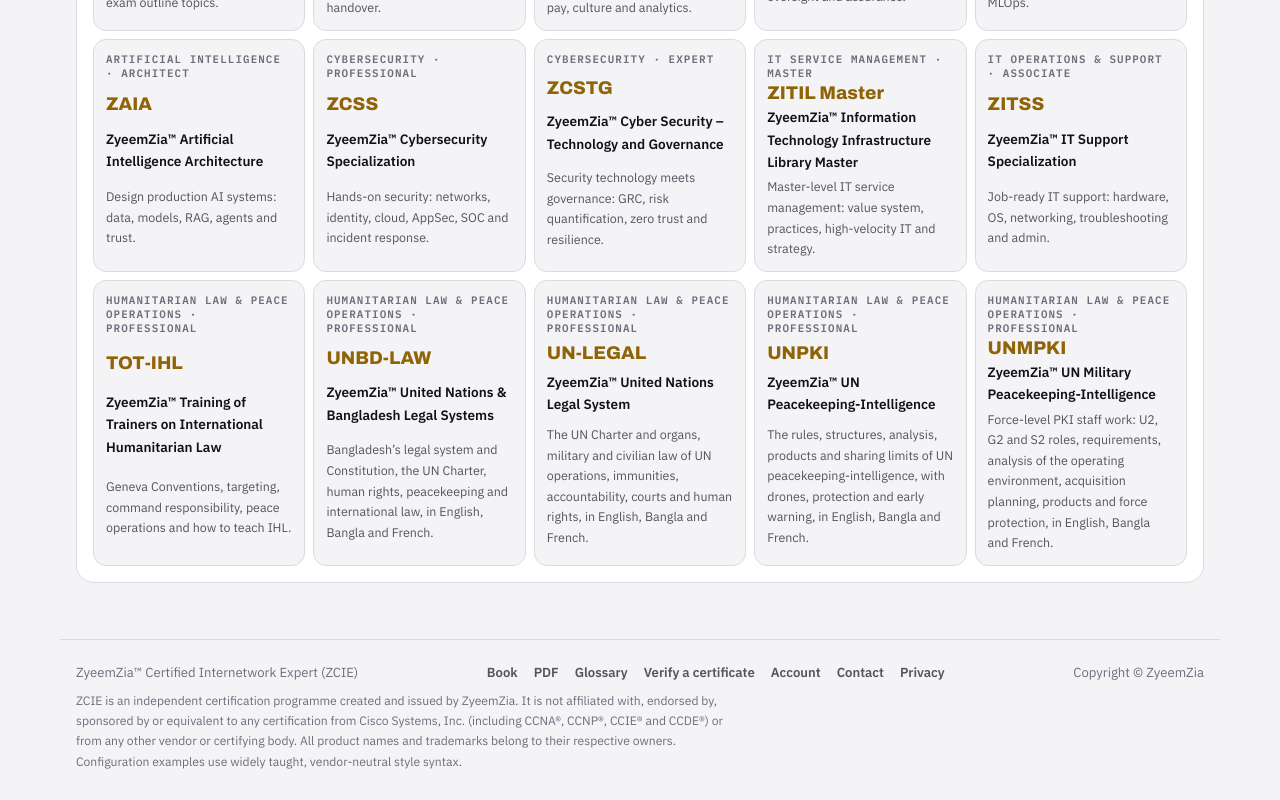
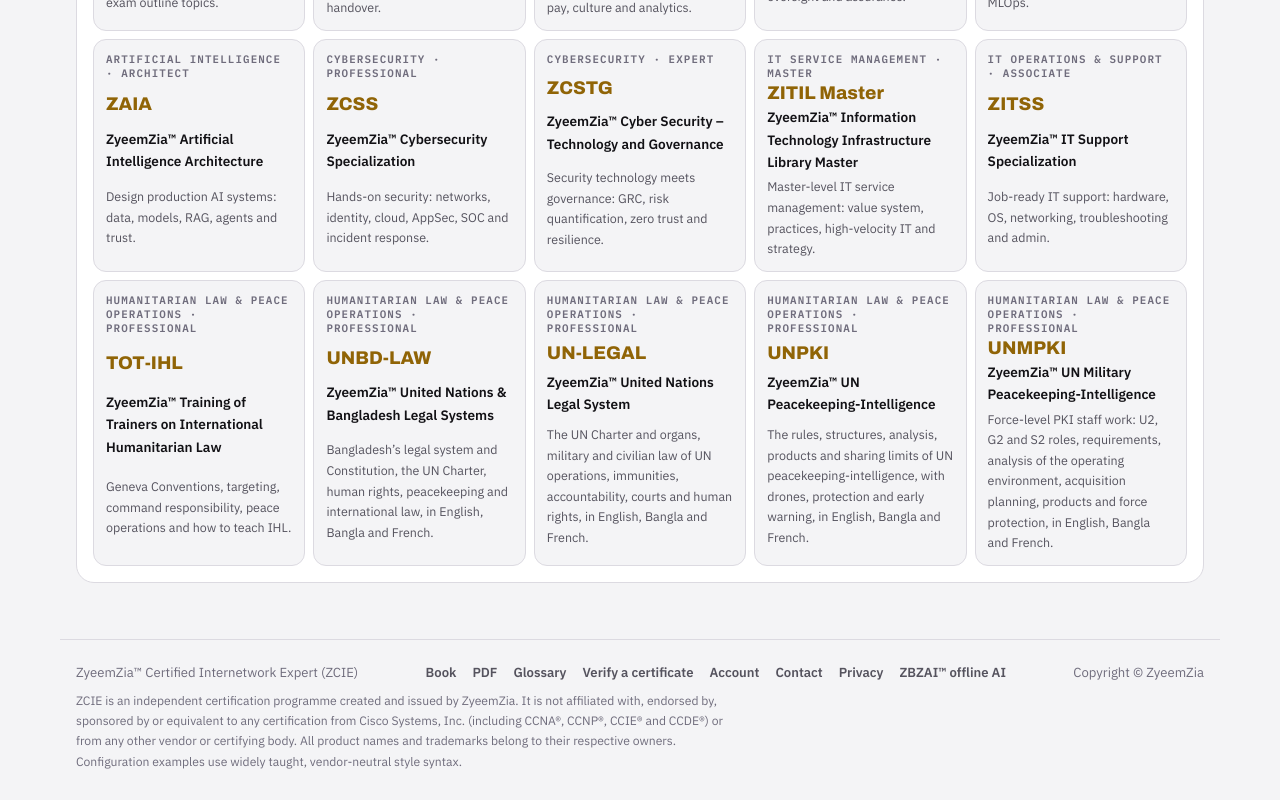
Before and after one commit to zyeemzia/zcie, a plain HTML site: page index.html in a window 1280 px wide. Shown: the part 2592-3392 px from the top of the page. Drawn offline with Linux system fonts and the light colour scheme.

Commit message:
Footer: link to ZBZAI offline AI

```diff
--- a/index.html
+++ b/index.html
@@ -43,7 +43,7 @@
 </header>
 <main id="view" class="view" tabindex="-1"><div class="boot" aria-label="Loading the course"><i></i><i></i><i></i></div></main>
 <footer class="site-foot">
-  <div class="row"><span>ZyeemZia™ Certified Internetwork Expert (ZCIE)</span><span style="display:flex;gap:16px;flex-wrap:wrap"><a href="book.html" target="_blank" rel="noopener">Book</a><a href="ZCIE-Book.pdf" download>PDF</a><a href="#glossary">Glossary</a><a href="#verify/">Verify a certificate</a><a href="#account">Account</a><a href="#contact">Contact</a><a href="privacy.html">Privacy</a></span><span>Copyright © ZyeemZia</span></div>
+  <div class="row"><span>ZyeemZia™ Certified Internetwork Expert (ZCIE)</span><span style="display:flex;gap:16px;flex-wrap:wrap"><a href="book.html" target="_blank" rel="noopener">Book</a><a href="ZCIE-Book.pdf" download>PDF</a><a href="#glossary">Glossary</a><a href="#verify/">Verify a certificate</a><a href="#account">Account</a><a href="#contact">Contact</a><a href="privacy.html">Privacy</a><a href="https://zbzai.zyeemzia.com/" target="_blank" rel="noopener">ZBZAI™ offline AI</a></span><span>Copyright © ZyeemZia</span></div>
   <p class="disc" id="disc"></p>
 </footer>
 <nav class="tabbar" id="tabbar" aria-label="Main mobile"></nav>
```
